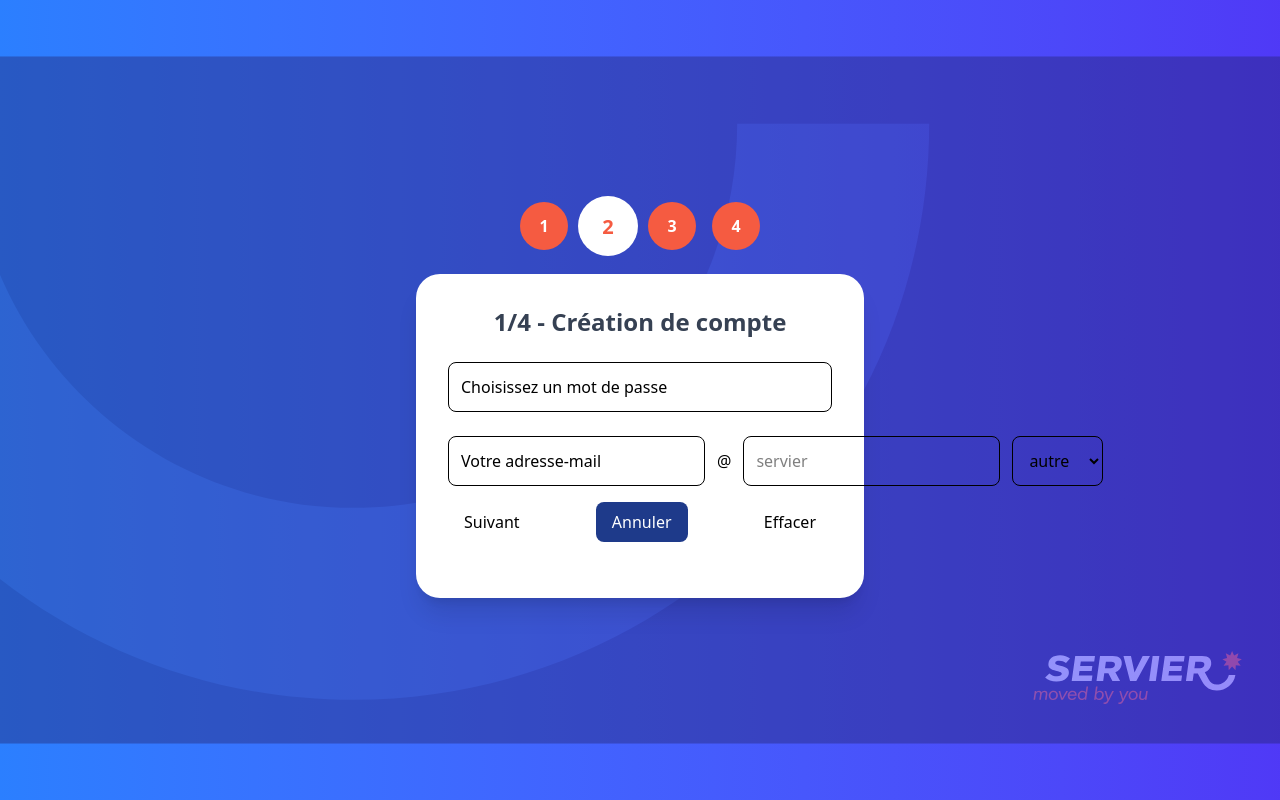
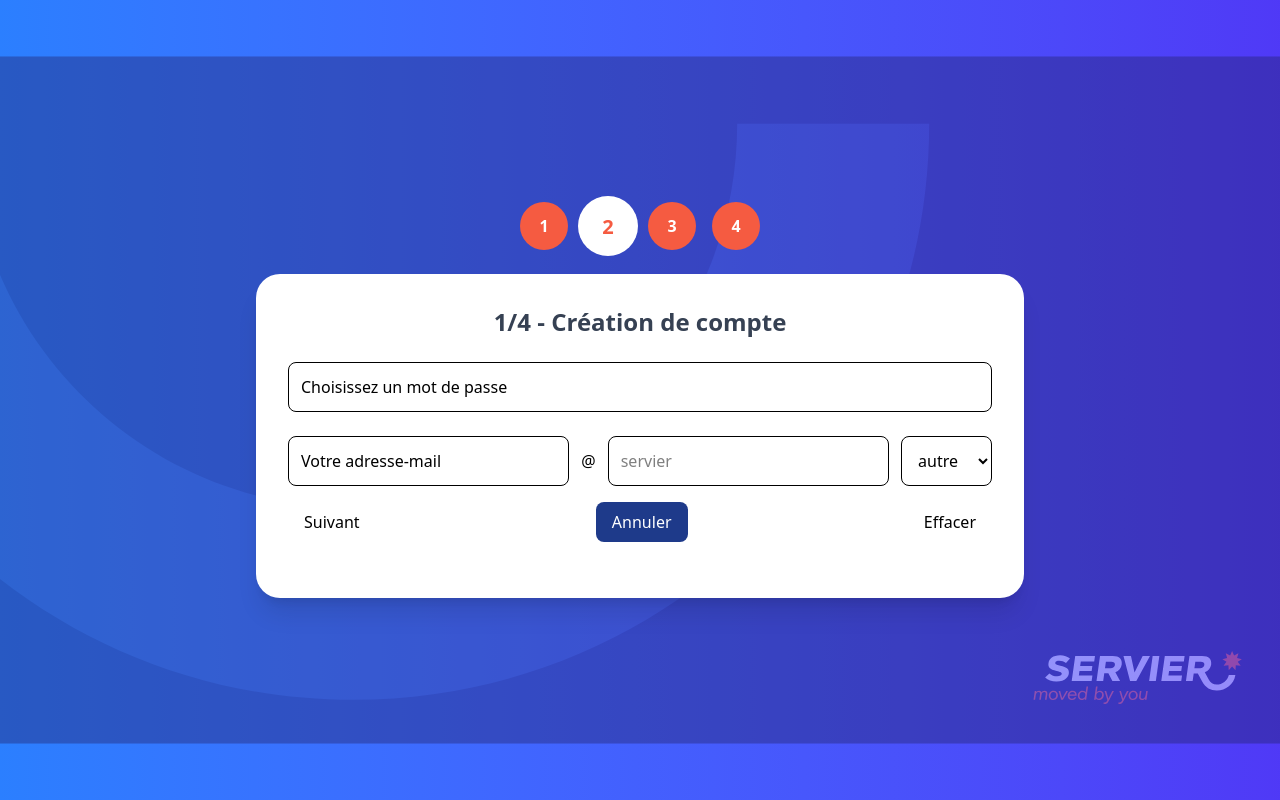
Before and after one commit to audreyrasolonjatovo/serious-escape-game, a React (Vite) app: page /login in a window 1280 px wide. Built offline with nearby package versions, Linux system fonts and the light colour scheme.

Commit message:
feat(login): update personality options and adjust modal width for improved layout

```diff
--- a/src/pages/Login.jsx
+++ b/src/pages/Login.jsx
@@ -25,9 +25,10 @@ export default function Login() {
     { label: "Indépendant", checked: false },
     { label: "Sociable", checked: false },
     { label: "Sensible", checked: false },
+    { label: "Ennuyeux", checked: false },
     { label: "Optimiste", checked: false },
     { label: "Pessimiste", checked: false },
-    { label: "Réaliste", checked: false },
+    { label: "Aucun", checked: false },
     { label: "Pragmatique", checked: false },
     { label: "Rêveur", checked: false },
     { label: "Tout sélectionner", checked: false, isSelectAll: true },
@@ -186,7 +187,7 @@ export default function Login() {
         ))}
       </div>
 
-      <div className="relative z-10 bg-white rounded-3xl shadow-xl p-8 w-full max-w-md mx-auto space-y-6">
+      <div className="relative z-10 bg-white rounded-3xl shadow-xl p-8 w-full max-w-3xl mx-auto space-y-6">
         {step === 1 && (
           <>
             <p className="text-2xl font-semibold text-gray-700">
```
